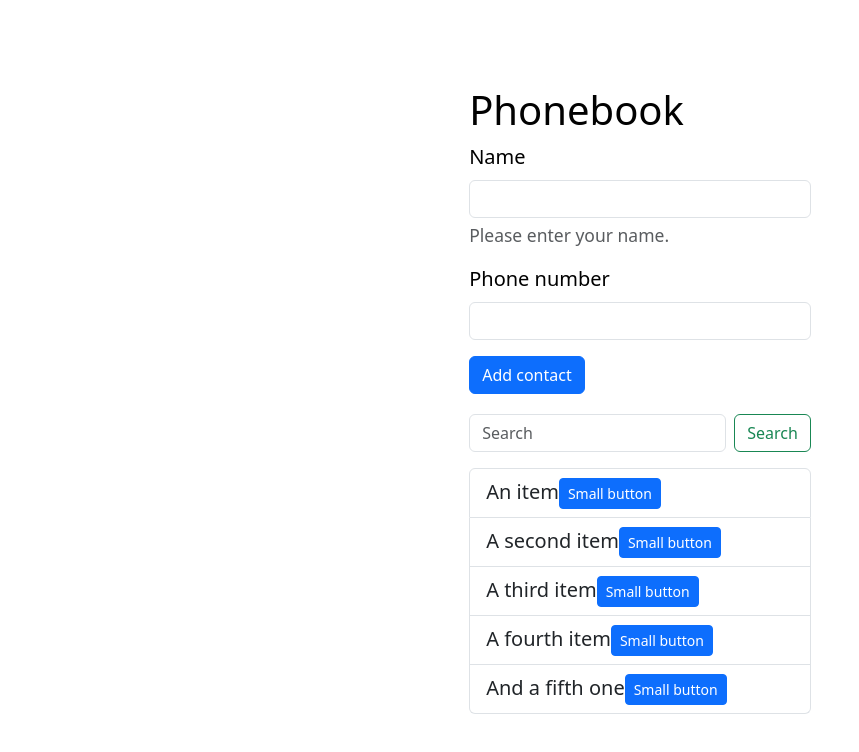
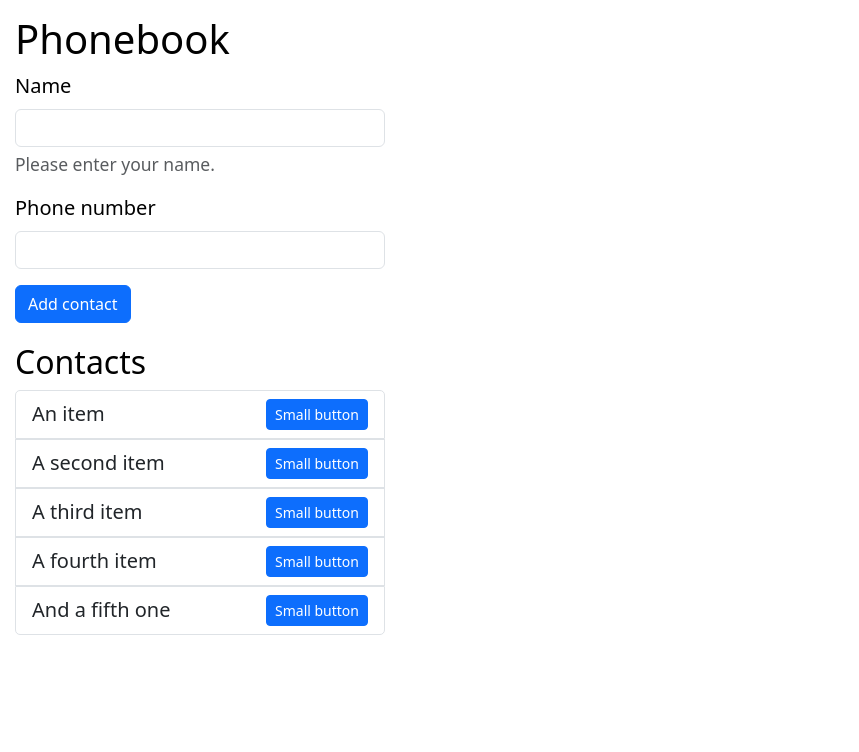
Before and after one commit to oshuster/goit-react-hw-02-phonebook, a React (Create React App) app: page / in a window 1280 px wide. Shown: the top 752 px of the page, without its empty margins (0-859 px from the left). Built offline with nearby package versions, Linux system fonts and the light colour scheme.

Commit message:
added saving contacts

```diff
--- a/package.json
+++ b/package.json
@@ -8,6 +8,7 @@
     "@testing-library/react": "^12.1.4",
     "@testing-library/user-event": "^13.5.0",
     "bootstrap": "^5.3.2",
+    "nanoid": "^5.0.4",
     "react": "^18.1.0",
     "react-dom": "^18.1.0",
     "react-scripts": "5.0.1",
--- a/src/components/App.jsx
+++ b/src/components/App.jsx
@@ -1,18 +1,33 @@
-import PhoneBook from './PhoneBook/PhoneBook';
+import { Component } from 'react';
+import ContactForm from './ContactForm/ContactForm';
+import ContactList from './ContactList/ContactList';
+import { nanoid } from 'nanoid';
+// import PhoneBook from './PhoneBook/PhoneBook';
 
-export const App = () => {
-  return (
-    <div
-      style={{
-        height: '100vh',
-        display: 'flex',
-        justifyContent: 'center',
-        alignItems: 'center',
-        fontSize: 40,
-        color: '#010101',
-      }}
-    >
-      <PhoneBook title="Phonebook" />
-    </div>
-  );
-};
+import css from './app.module.css';
+
+class App extends Component {
+  state = {
+    contacts: [],
+    filter: '',
+  };
+  fetchContact = contact => {
+    const currentContacts = this.state.contacts;
+    this.setState({
+      contacts: [...currentContacts, { id: nanoid(), ...contact }],
+    });
+  };
+  render() {
+    return (
+      <div className={css.container}>
+        <h1>Phonebook</h1>
+        {/* <PhoneBook /> */}
+        <ContactForm fetchContact={this.fetchContact} />
+        <h2>Contacts</h2>
+        {/* Filter */}
+        <ContactList />
+      </div>
+    );
+  }
+}
+export default App;
--- a/src/components/ContactForm/ContactForm.jsx
+++ b/src/components/ContactForm/ContactForm.jsx
@@ -3,18 +3,34 @@ import { Component } from 'react';
 import css from './contactForm.module.css';
 
 class ContactForm extends Component {
-  state = {};
+  state = {
+    name: '',
+    number: '',
+  };
+
+  handleInput = e => {
+    const { name, value } = e.target;
+    this.setState({ [name]: value });
+  };
+  saveContact = e => {
+    e.preventDefault();
+    this.props.fetchContact(this.state);
+    e.target.reset();
+  };
+
   render() {
     return (
-      <form className={css.save_form}>
+      <form className={css.save_form} onSubmit={this.saveContact}>
         <div className="mb-3">
           <label htmlFor="exampleInputName1" className="form-label">
             Name
           </label>
           <input
             type="text"
+            name="name"
             className="form-control"
             aria-describedby="nameHelp"
+            onChange={this.handleInput}
           />
           <div id="nameHelp" className="form-text">
             Please enter your name.
@@ -24,7 +40,13 @@ class ContactForm extends Component {
           <label htmlFor="exampleInputPhone1" className="form-label">
             Phone number
           </label>
-          <input type="tel" className="form-control" id="exampleInputPhone1" />
+          <input
+            type="tel"
+            className="form-control"
+            id="exampleInputPhone1"
+            name="number"
+            onChange={this.handleInput}
+          />
         </div>
         <button type="submit" className="btn btn-primary">
           Add contact
--- a/src/components/ContactList/ContactList.jsx
+++ b/src/components/ContactList/ContactList.jsx
@@ -6,44 +6,33 @@ class ContactList extends Component {
   render() {
     return (
       <>
-        <form className={`d-flex ${css.search_form}`} role="search">
-          <input
-            className="form-control me-2"
-            type="search"
-            placeholder="Search"
-            aria-label="Search"
-          />
-          <button className="btn btn-outline-success" type="submit">
-            Search
-          </button>
-        </form>
         <ul className="list-group">
-          <li className={`list-group-item ${css.list_item}`}>
-            An item
+          <li className={css.list_item}>
+            <span className={css.list_title}>An item</span>
             <button type="button" className="btn btn-primary btn-sm">
               Small button
             </button>
           </li>
-          <li className={`list-group-item ${css.list_item}`}>
-            A second item
+          <li className={css.list_item}>
+            <span className={css.list_title}>A second item</span>
             <button type="button" className="btn btn-primary btn-sm">
               Small button
             </button>
           </li>
-          <li className={`list-group-item ${css.list_item}`}>
-            A third item
+          <li className={css.list_item}>
+            <span className={css.list_title}>A third item</span>
             <button type="button" className="btn btn-primary btn-sm">
               Small button
             </button>
           </li>
-          <li className={`list-group-item ${css.list_item}`}>
-            A fourth item
+          <li className={css.list_item}>
+            <span className={css.list_title}>A fourth item</span>
             <button type="button" className="btn btn-primary btn-sm">
               Small button
             </button>
           </li>
-          <li className={`list-group-item ${css.list_item}`}>
-            And a fifth one
+          <li className={css.list_item}>
+            <span className={css.list_title}>And a fifth one</span>
             <button type="button" className="btn btn-primary btn-sm">
               Small button
             </button>
--- a/src/components/ContactList/contactList.module.css
+++ b/src/components/ContactList/contactList.module.css
@@ -4,4 +4,23 @@
 
 .list_item {
   display: flex;
+  padding: var(--bs-list-group-item-padding-y)
+    var(--bs-list-group-item-padding-x);
+  color: var(--bs-list-group-color);
+  text-decoration: none;
+  background-color: var(--bs-list-group-bg);
+  border: var(--bs-list-group-border-width) solid
+    var(--bs-list-group-border-color);
 }
+
+.list_item:first-child {
+  border-radius: 5px 5px 0 0;
+}
+
+.list_item:last-child {
+  border-radius: 0 0 5px 5px;
+}
+
+.list_title {
+  margin-right: auto;
+}
--- a/src/components/PhoneBook/PhoneBook.jsx
+++ b/src/components/PhoneBook/PhoneBook.jsx
@@ -2,7 +2,7 @@ import { Component } from 'react';
 import ContactForm from 'components/ContactForm/ContactForm';
 
 import css from './phoneBook.module.css';
-import ContactList from 'components/ContactList/ContactList';
+// import ContactList from 'components/ContactList/ContactList';
 
 class PhoneBook extends Component {
   state = {};
@@ -11,7 +11,7 @@ class PhoneBook extends Component {
       <div className={css.wrapper}>
         <h1>{this.props.title}</h1>
         <ContactForm />
-        <ContactList />
+        {/* <ContactList /> */}
       </div>
     );
   }
--- /dev/null
+++ b/src/components/app.module.css
@@ -0,0 +1,12 @@
+.container {
+  padding: 15px;
+  max-width: 400px;
+  font-size: 20px;
+  line-height: 1.5;
+  height: 100vh;
+  /* display: flex; */
+  /* justify-content: center; */
+  /* align-items: center; */
+  /* font-size: 40px; */
+  color: #010101;
+}
--- a/src/index.js
+++ b/src/index.js
@@ -1,6 +1,6 @@
 import React from 'react';
 import ReactDOM from 'react-dom/client';
-import { App } from 'components/App';
+import App from 'components/App';
 import './index.css';
 import 'bootstrap/dist/css/bootstrap.min.css';
 
```
Also changed, not shown: src/components/Filter/Filter.jsx (added, +11 -0 lines), src/components/Filter/filter.module.css (added), 1 other file (tests, documents, lock files or other folders).
